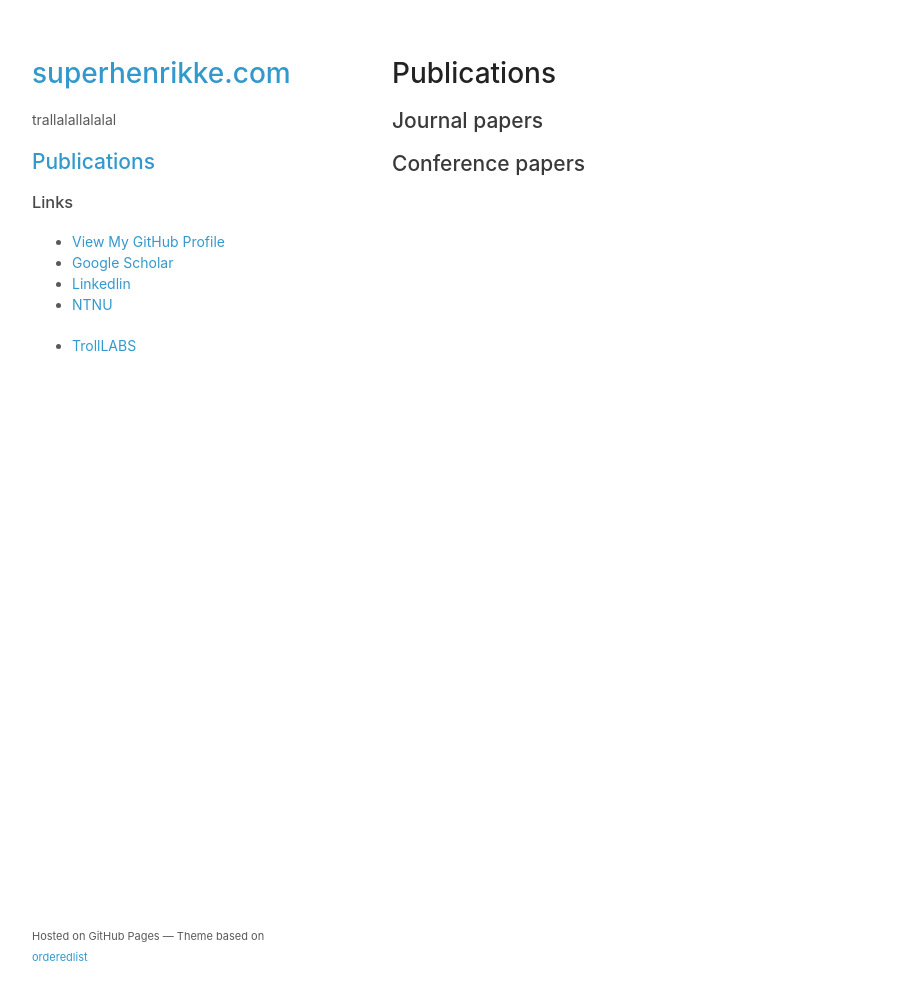
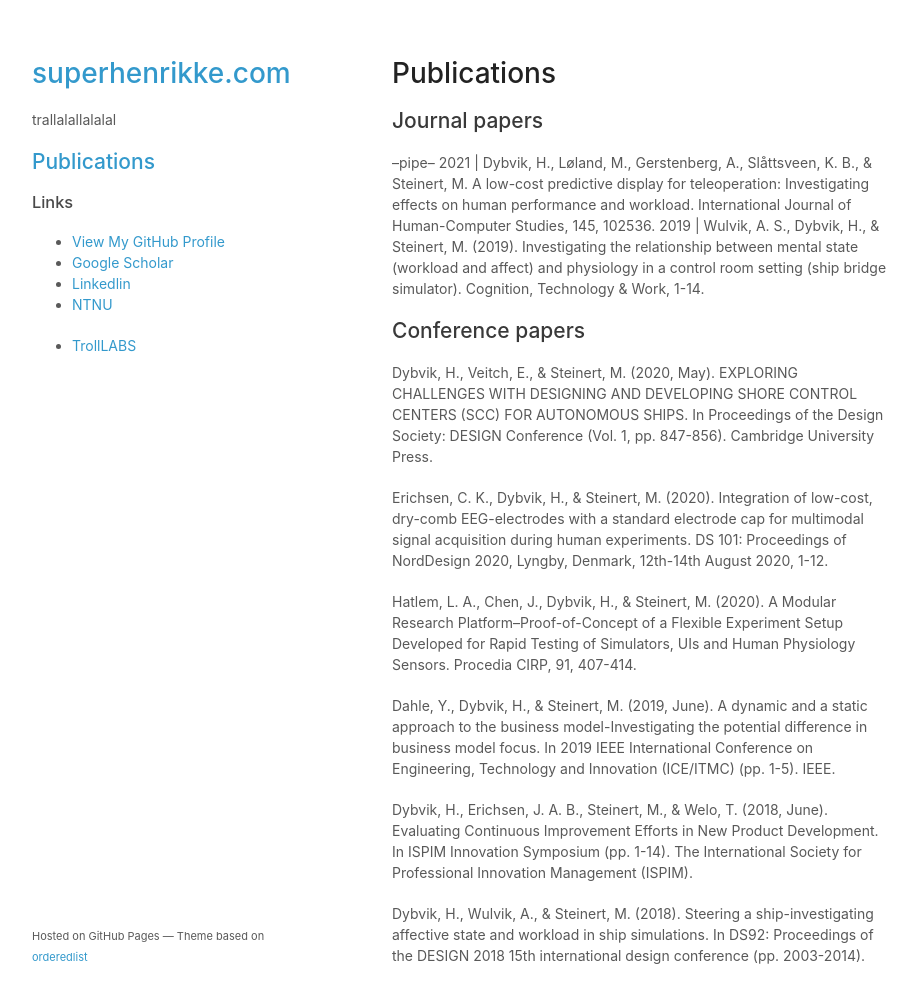
Before and after one commit to superhenrikke/superhenrikke.github.io, a Jekyll site: the page built from publications.md, in a window 1280 px wide and 1036 px high. Shown: the top 1003 px of the window, without its empty margins (178-1095 px from the left). Built offline with Jekyll 4.4.1, drawn with Linux system fonts in a browser that asks for light colours; our own code applies the rules of GitHub Pages for plain Markdown files; a script that is not in the unit is left out.

Commit message:
Update publications.md

```diff
--- a/publications.md
+++ b/publications.md
@@ -1,7 +1,20 @@
 # Publications
 
 ## Journal papers
-
+--pipe--
+2021 | Dybvik, H., Løland, M., Gerstenberg, A., Slåttsveen, K. B., & Steinert, M. A low-cost predictive display for teleoperation: Investigating effects on human performance and workload. International Journal of Human-Computer Studies, 145, 102536.
+2019 | Wulvik, A. S., Dybvik, H., & Steinert, M. (2019). Investigating the relationship between mental state (workload and affect) and physiology in a control room setting (ship bridge simulator). Cognition, Technology & Work, 1-14.
 
 
 ## Conference papers
+Dybvik, H., Veitch, E., & Steinert, M. (2020, May). EXPLORING CHALLENGES WITH DESIGNING AND DEVELOPING SHORE CONTROL CENTERS (SCC) FOR AUTONOMOUS SHIPS. In Proceedings of the Design Society: DESIGN Conference (Vol. 1, pp. 847-856). Cambridge University Press.
+
+Erichsen, C. K., Dybvik, H., & Steinert, M. (2020). Integration of low-cost, dry-comb EEG-electrodes with a standard electrode cap for multimodal signal acquisition during human experiments. DS 101: Proceedings of NordDesign 2020, Lyngby, Denmark, 12th-14th August 2020, 1-12.
+
+Hatlem, L. A., Chen, J., Dybvik, H., & Steinert, M. (2020). A Modular Research Platform–Proof-of-Concept of a Flexible Experiment Setup Developed for Rapid Testing of Simulators, UIs and Human Physiology Sensors. Procedia CIRP, 91, 407-414.
+
+Dahle, Y., Dybvik, H., & Steinert, M. (2019, June). A dynamic and a static approach to the business model-Investigating the potential difference in business model focus. In 2019 IEEE International Conference on Engineering, Technology and Innovation (ICE/ITMC) (pp. 1-5). IEEE.
+
+Dybvik, H., Erichsen, J. A. B., Steinert, M., & Welo, T. (2018, June). Evaluating Continuous Improvement Efforts in New Product Development. In ISPIM Innovation Symposium (pp. 1-14). The International Society for Professional Innovation Management (ISPIM).
+
+Dybvik, H., Wulvik, A., & Steinert, M. (2018). Steering a ship-investigating affective state and workload in ship simulations. In DS92: Proceedings of the DESIGN 2018 15th international design conference (pp. 2003-2014).
```
